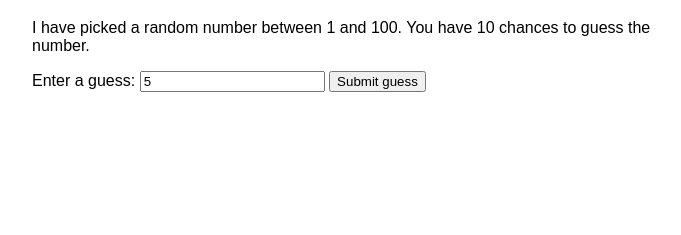
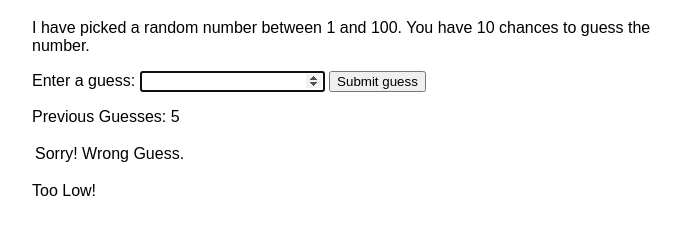
Before and after one commit to PriyanshT/23F-JavaScript-02-Week01, a plain HTML site: page guess.html in a window 1280 px wide. Both pictures are taken after typing "5" into the empty fields and a click on the button "Submit guess". Shown: the part 61-296 px from the top of the page, without its empty margins (288-969 px from the left). Drawn offline with Linux system fonts and the light colour scheme.

Commit message:
Final done

```diff
--- a/guess.html
+++ b/guess.html
@@ -32,48 +32,69 @@
         // Returns a random integer from 1 to 100:
         var randomNumber = Math.floor(Math.random() * 100) + 1;
         // STEP 1b: Create variables to represent the three paragraphs above that will contain user feedback
-
+        var guesses = document.querySelector("#guesses");
+        var lastResult = document.querySelector("#lastResult");
+        var lowOrHi = document.querySelector("#lowOrHi");
         // STEP 1c: Create variables to represent the guessing form
-
+        var guessField = document.querySelector("#guessField");
+        var button = document.querySelector("button");
         // STEP 1d: Create variables to initialize counter for number of guesses
-
+        var counter = 1;
         // STEP 1e: Create a variable to represent the game reset button
 
         // STEP 2: Put focus on the field that allows user to type in guesses
-
+        guessField.focus();
         // STEP 3: Build a function to check the user's guess
         function checkUser() {
             // STEP 3a: Create a variable to contain what number the user entered
-
+            var userInput = Number(guessField.value);
+            console.log(userInput);
             // STEP 3b: If this is the first guess, add some text to the screen as a label for listing previous guesses for reference
-
+            if (counter === 1) {
+                guesses.textContent = "Previous Guesses: ";
+            }
             // STEP 3c: Add the user's current guess to that list, plus a space
-
+            guesses.textContent += userInput + " "; // guesses.textContent = guesses.textContent + userInput + " ";
             // STEP 3d: Conditional - the user guessed correctly
-
-            // Output a success message, then end the game
-
+            if (userInput === randomNumber) {
+                // Output a success message, then end the game
+                lastResult.textContent = "Congratulations! You won.";
+                gameover();
+            }
             // STEP 3e: Conditional - the user is all out of guesses
-
-            // Output an appropriate message, then end the game
+            if (counter === 10) {
+                // Output an appropriate message, then end the game
+                lastResult.textContent = "Sorry! You are out of guesses.";
+                gameover();
+            }
 
             // STEP 3f: Conditional - the user's guess is incorrect
+            if (userInput !== randomNumber) {
+                // Output an appropriate message
+                lastResult.textContent = "Sorry! Wrong Guess.";
+                // If the guess is too low, let the user know
+                if (userInput < randomNumber) {
+                    lowOrHi.textContent = "Too Low!";
+                }
+                // Else if the guess is too high, let the user know
+                else if (userInput > randomNumber) {
+                    lowOrHi.textContent = "Too High!";
+                }
+            }
 
-            // Output an appropriate message
-            // If the guess is too low, let the user know
-
-            // Else if the guess is too high, let the user know
-
-
-            // STEP 3g: Increment the guess count, move focus to the guess field for the next guess, and clear out the old input
-
+            // STEP 3g: Increment the guess count, move focus to the guess field for the next guess,
+            // and clear out the old input
+            counter++; // counter += 1 OR counter = counter + 1
+            guessField.value = "";
+            guessField.focus();
             // STEP 3h: Proceed to the bottom of this file, just before we close out the SCRIPT element
 
         }
         // STEP 4: Build a function to end the game
         function gameover() {
             // STEP 4a: Disable the guessing field and submit button
-
+            guessField.disabled = true;
+            button.disabled = true;
             // STEP 4b: Build a new button to start a new game
             // STEP 4c: Add a click event to the new button that calls resetGame function
         }
@@ -92,6 +113,7 @@
         // STEP 5f: Generate a new random number
 
         // STEP 3i: Add an event listener for the guess form button that calls the checkGuess function
+        button.addEventListener("click", checkUser);
     </script>
 </body>
 
```
